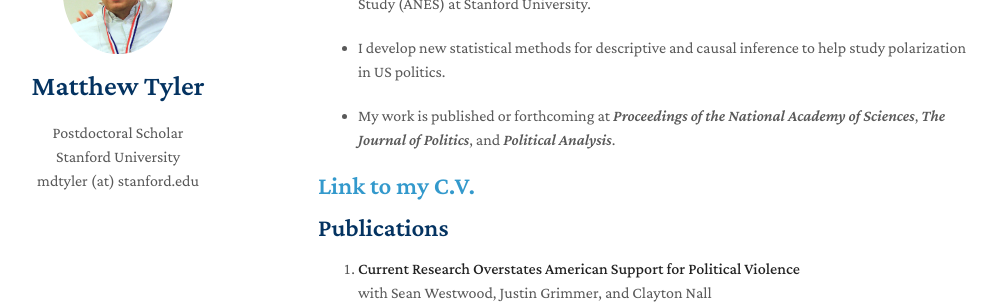
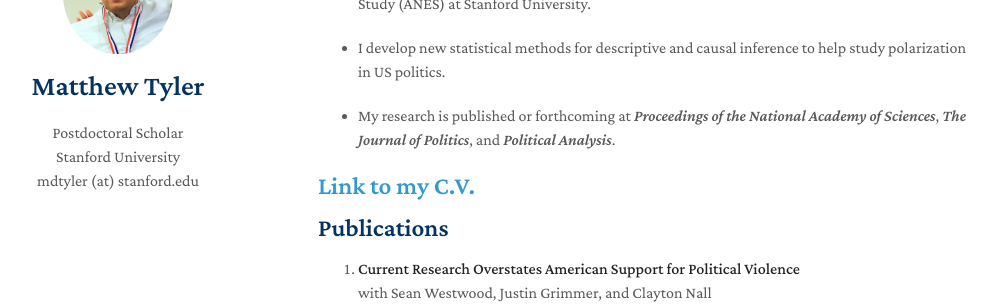
Before and after one commit to matthewtyler/matthewtyler.github.io, a Jekyll site: the page built from index.md, in a window 1280 px wide and 1299 px high. Shown: the part 141-445 px from the top of the window, without its empty margins (152-1149 px from the left). Built offline with Jekyll 4.4.1, drawn with Linux system fonts in a browser that asks for light colours; nearby versions of some CDN libraries; a style sheet for code colours, icons or effects is not loaded; our own code applies the rules of GitHub Pages for plain Markdown files.

Commit message:
Update index.md

```diff
--- a/index.md
+++ b/index.md
@@ -8,7 +8,7 @@ layout: homepage
 
 - I develop new statistical methods for descriptive and causal inference to help study polarization in US politics.
 
-- My work is published or forthcoming at *Proceedings of the National Academy of Sciences*, *The Journal of Politics*, and *Political Analysis*.
+- My research is published or forthcoming at *Proceedings of the National Academy of Sciences*, *The Journal of Politics*, and *Political Analysis*.
 
 ## [Link to my C.V.](https://www.dropbox.com/s/sm0pfjekpzdykd7/CV.pdf?dl=0)
 
```
